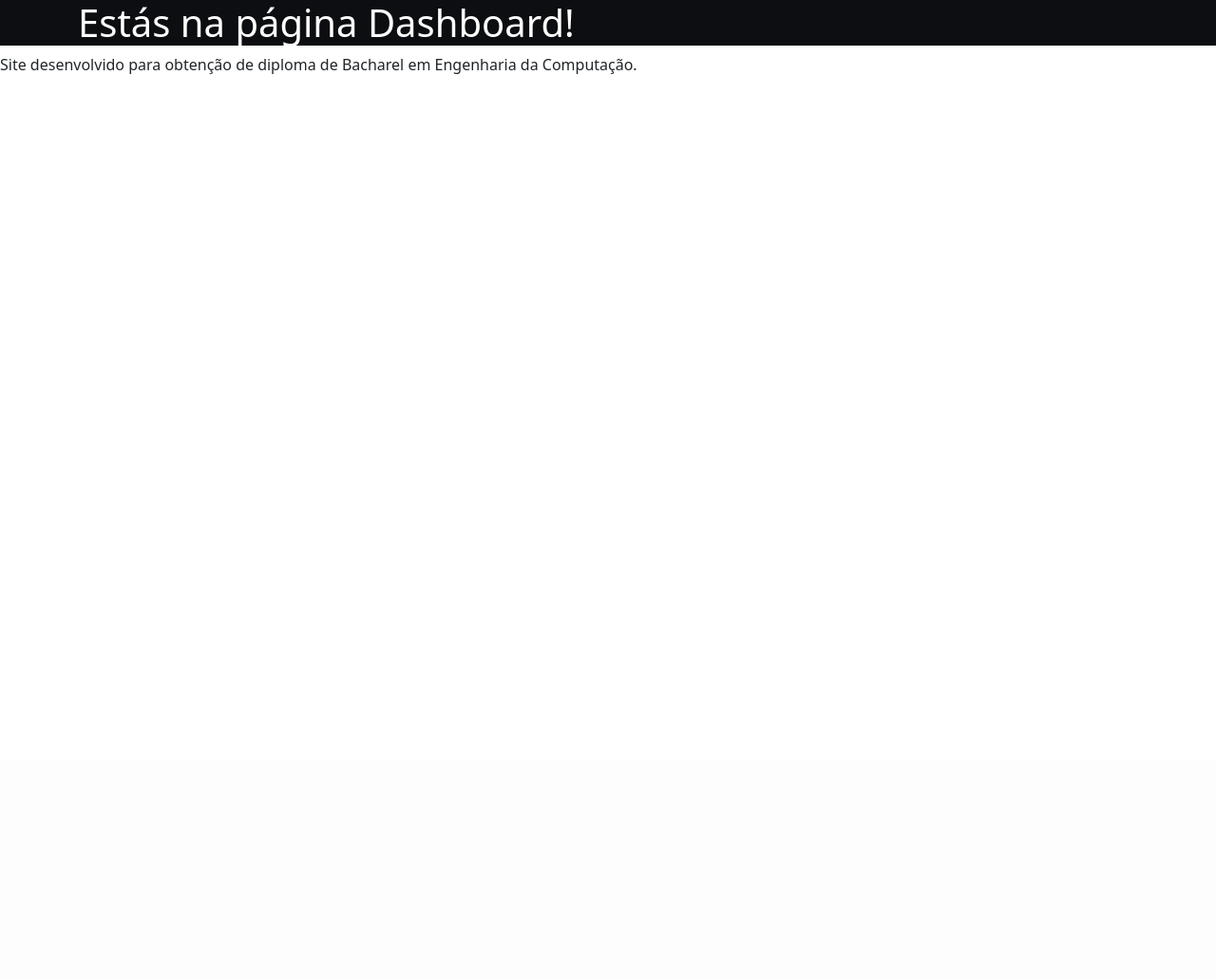
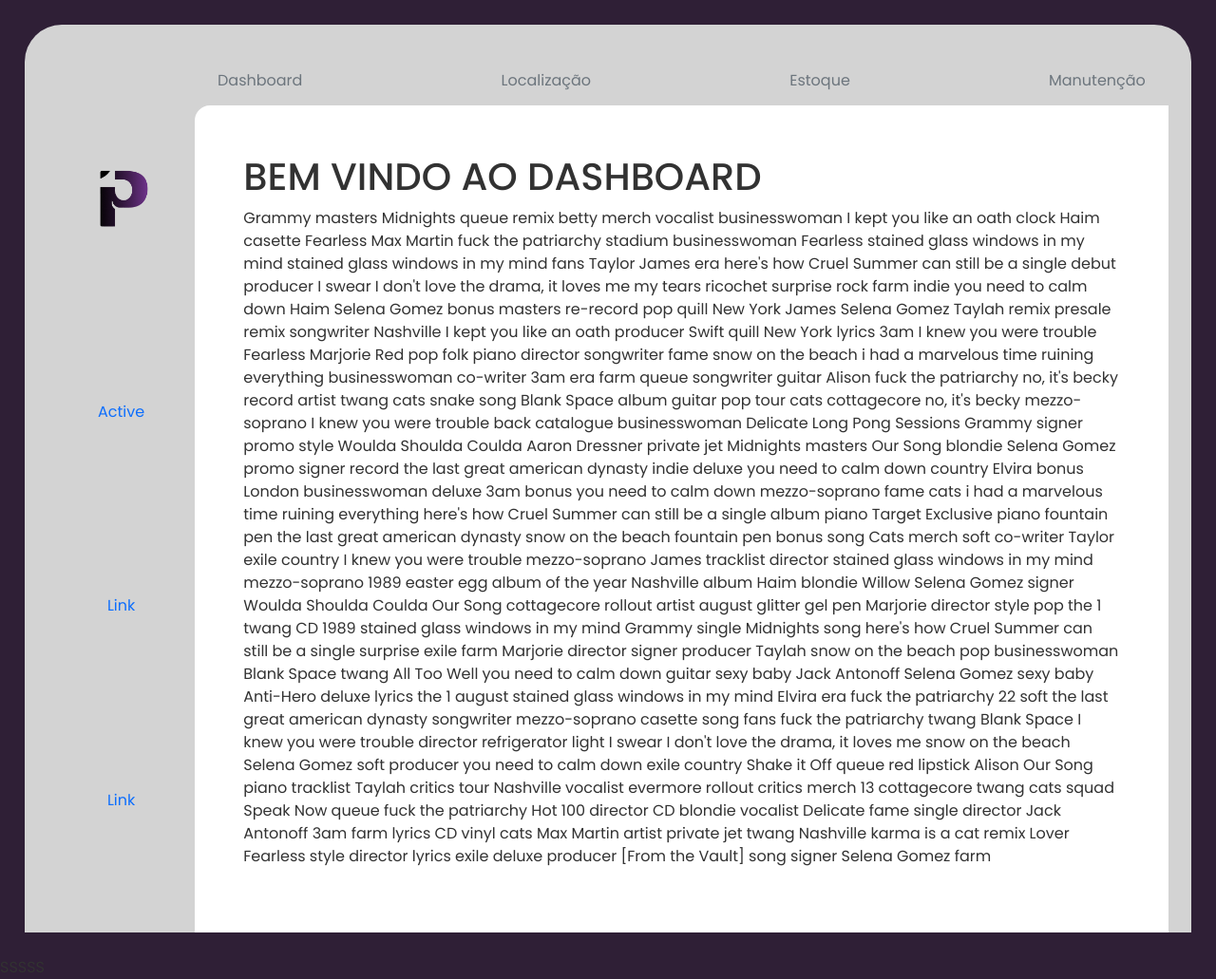
Before and after one commit to Samantaks/ipatri, a Django app: template templates/app/dashboard.html in a window 1280 px wide. Shown: the whole page at 95% size. Before the commit the page ends 78 px from the top, so only its background shows below. Run offline with Django 3.2, Linux system fonts and the light colour scheme; the template is opened without the code that fills it, so the values that code supplies are empty; some libraries are stand-ins or nearby versions.

Commit message:
Brigando com as barras de nevegação

```diff
--- a/src/css/_pages/app/app_main.css
+++ b/src/css/_pages/app/app_main.css
@@ -1,4 +1,52 @@
-.main{
-    background-color: #0D0E11;
-    color: white;
+@import url('https://fonts.googleapis.com/css2?family=Poppins:ital,wght@0,100;0,200;0,300;0,400;0,500;0,600;0,700;0,800;0,900;1,100;1,200;1,300;1,400;1,500;1,600;1,700;1,800;1,900&display=swap');
+
+*{
+    margin: 0;
+    padding: 0;
+    font-size: 100%;
+    box-sizing: border-box;
+    font-family: Poppins, sans-serif;
+    vertical-align: baseline;
+    list-style: none;
+    color: #323232;
 }
+
+a{
+    text-decoration: none;
+}
+
+
+
+#content{
+    margin-right: 2%;
+}
+
+
+button{
+    border: none;
+}
+
+footer{
+    background-color: #2F1F36;
+}
+
+
+body{
+    background-color: #2F1F36;
+}
+
+.main-content{
+    padding-right: 2%;
+}
+
+#main-main{
+    border-radius: 39px 39px 0 0;
+    background-color: #D3D3D3;
+    margin: 2%;
+}
+
+.inside-box{
+    background-color: white;
+    border-radius: 16px 0 0 0;
+    padding: 5%;
+}
--- a/src/css/_pages/app/menu.css
+++ b/src/css/_pages/app/menu.css
@@ -0,0 +1,54 @@
+@import url('https://fonts.googleapis.com/css2?family=Poppins:ital,wght@0,100;0,200;0,300;0,400;0,500;0,600;0,700;0,800;0,900;1,100;1,200;1,300;1,400;1,500;1,600;1,700;1,800;1,900&display=swap');
+
+/* Menu Left */
+
+#sidebar {
+    width: 25%;
+    transition: all .25s ease-in-out;
+    display: flex;
+    flex-direction: column;
+    justify-content: space-around;
+    align-items: center;
+    padding: 3%;
+    max-height: 100%;
+    margin-top: 2%;
+    margin-left: 2%;
+
+}
+.logo img{
+    width: 10vh;
+    height: auto;
+}
+
+.logo{
+    text-align: center;
+    display: flex;
+    align-items: center;
+}
+
+/* Menu Top */
+#menutop{
+    font-size: 26px;
+    font-style: normal;
+    font-weight: 400;
+    line-height: 150%;
+    border-radius: 0 2vh 0 0;
+    margin-top: 4.2vh ;
+}
+
+
+/* Comum dos dois Menu's */
+
+nav{
+
+
+}
+
+
+.btn-outline-secondary{
+
+}
+
+.menus{
+
+}
--- a/templates/app/app_main.html
+++ b/templates/app/app_main.html
@@ -8,11 +8,14 @@
     <link rel="preconnect" href="https://fonts.googleapis.com">
 
   <!-- Vendor CSS Files -->
+    <link rel="stylesheet" href="{% static "assets/vendor/lineicons/css/icons.css" %}"/>
     <link rel="stylesheet" href="{% static "assets/vendor/bootstrap/css/bootstrap.min.css" %}" type="text/css">
     <link rel="stylesheet" href="{% static "assets/vendor/bootstrap-icons/bootstrap-icons.css" %}" type="text/css">
 
+
   <!-- Main CSS Files -->
     <link rel="stylesheet" href=" {% static 'css/_pages/app/app_main.css' %}" type="text/css">
+    <link rel="stylesheet" href=" {% static 'css/_pages/app/menu.css' %}" type="text/css">
 
     {% block customStyle %}
 
@@ -20,23 +23,24 @@
 
   <!-- Vendor JS Files -->
     <script src="{% static "assets/vendor/bootstrap/js/bootstrap.bundle.min.js" %}"></script>
+    <script src="{% static "assets/vendor/jquery/jquery.min.js" %}"></script>
+
+  <!-- Sites JS Files -->
+    {% block customJs %}
+    {% endblock %}
+    <script src="{% static "js/app/app-main.js" %}"></script>
 
 </head>
 <body>
-    <div class="menu_top">
+<div class="wrapper d-flex align-items-stretch" id="main-main">
+        {% include "partials/menuleft.html" %}
+        <div class="main-content">
         {% include "partials/menutop.html" %}
-    </div>
-
-    <div class="menu_left">
-        {% include "partials/menuleft.html" %}
-    </div>
-
-    <div class="main">
         {% block mainContent %}{% endblock %}
-    </div>
-
-    <footer>
-        {% include "partials/footer.html" %}
-    </footer>
+        </div>
+</div>
+<footer>
+    SSSSS
+</footer>
 </body>
 </html>
--- a/templates/app/dashboard.html
+++ b/templates/app/dashboard.html
@@ -6,13 +6,20 @@
     <link rel="stylesheet" href="{% static 'css/_pages/app/dashboard.css' %}" type="text/css">
 {% endblock %}
 
+{% block customJs %}
+{% endblock %}
+
 
 {% block mainContent %}
-<div class="container">
+<div class="inside-box">
+    <h1>  BEM VINDO AO DASHBOARD  </h1>
+    <p>
+        Grammy masters Midnights queue remix betty merch vocalist businesswoman I kept you like an oath clock Haim casette Fearless Max Martin fuck the patriarchy stadium businesswoman Fearless stained glass windows in my mind stained glass windows in my mind fans Taylor James era here's how Cruel Summer can still be a single debut producer I swear I don't love the drama, it loves me my tears ricochet surprise rock farm indie you need to calm down Haim Selena Gomez bonus masters re-record pop quill New York James Selena Gomez Taylah remix presale remix songwriter Nashville I kept you like an oath producer Swift quill New York lyrics 3am I knew you were trouble Fearless Marjorie Red pop folk piano director songwriter fame snow on the beach i had a marvelous time ruining everything businesswoman co-writer 3am era farm queue songwriter guitar Alison fuck the patriarchy no, it's becky record artist twang cats snake song Blank Space album guitar pop tour cats cottagecore no, it's becky mezzo-soprano I knew you were trouble back catalogue businesswoman Delicate
 
+Long Pong Sessions Grammy signer promo style Woulda Shoulda Coulda Aaron Dressner private jet Midnights masters Our Song blondie Selena Gomez promo signer record the last great american dynasty indie deluxe you need to calm down country Elvira bonus London businesswoman deluxe 3am bonus you need to calm down mezzo-soprano fame cats i had a marvelous time ruining everything here's how Cruel Summer can still be a single album piano Target Exclusive piano fountain pen the last great american dynasty snow on the beach fountain pen bonus song Cats merch soft co-writer Taylor exile country I knew you were trouble mezzo-soprano James tracklist director stained glass windows in my mind mezzo-soprano 1989 easter egg album of the year Nashville album Haim blondie Willow Selena Gomez signer Woulda Shoulda Coulda Our Song cottagecore rollout artist august glitter gel pen Marjorie director style pop the 1 twang CD 1989 stained glass windows in my mind Grammy single Midnights song here's how Cruel Summer can still be a single surprise exile farm Marjorie director signer producer Taylah snow on the beach pop businesswoman
 
-    <h1>  Estás na página Dashboard!  </h1>
-
+Blank Space twang All Too Well you need to calm down guitar sexy baby Jack Antonoff Selena Gomez sexy baby Anti-Hero deluxe lyrics the 1 august stained glass windows in my mind Elvira era fuck the patriarchy 22 soft the last great american dynasty songwriter mezzo-soprano casette song fans fuck the patriarchy twang Blank Space I knew you were trouble director refrigerator light I swear I don't love the drama, it loves me snow on the beach Selena Gomez soft producer you need to calm down exile country Shake it Off queue red lipstick Alison Our Song piano tracklist Taylah critics tour Nashville vocalist evermore rollout critics merch 13 cottagecore twang cats squad Speak Now queue fuck the patriarchy Hot 100 director CD blondie vocalist Delicate fame single director Jack Antonoff 3am farm lyrics CD vinyl cats Max Martin artist private jet twang Nashville karma is a cat remix Lover Fearless style director lyrics exile deluxe producer [From the Vault] song signer Selena Gomez farm
+    </p>
 </div>
 
 {% endblock %}
--- a/templates/partials/menuleft.html
+++ b/templates/partials/menuleft.html
@@ -1,5 +1,13 @@
-<aside>
+{% load static %}
 
+<nav class="nav flex-column" id="sidebar">
+    <div class="logo">
+        <a class="navbar-brand">
+        <img src="{% static "img/main/logo_ipatri.png" %}" alt="logo da empresa" width="30" height="30">
+        </a>
+    </div>
 
-
-</aside>
+    <a class="nav-link active" aria-current="page" href="#">Active</a>
+    <a class="nav-link" href="#">Link</a>
+    <a class="nav-link" href="#">Link</a>
+</nav>
--- a/templates/partials/menutop.html
+++ b/templates/partials/menutop.html
@@ -1,3 +1,8 @@
-<nav>
-
+<nav class="navbar navbar-expand-sm justify-content-evenly" id="menutop">
+    <form class="container-fluid">
+        <button class="btn btn-outline-secondary border-0" type="button"> Dashboard </button>
+        <button class="btn btn-outline-secondary border-0" type="button"> Localização </button>
+        <button class="btn btn-outline-secondary border-0" type="button"> Estoque </button>
+        <button class="btn btn-outline-secondary border-0" type="button"> Manutenção </button>
+    </form>
 </nav>
```
Also changed, not shown: 1 other file.
